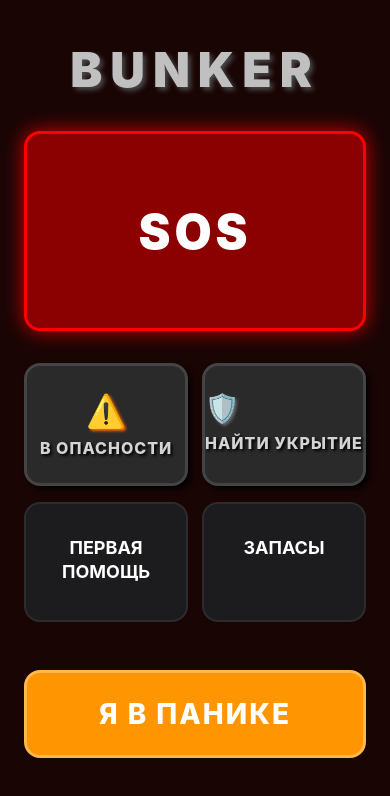
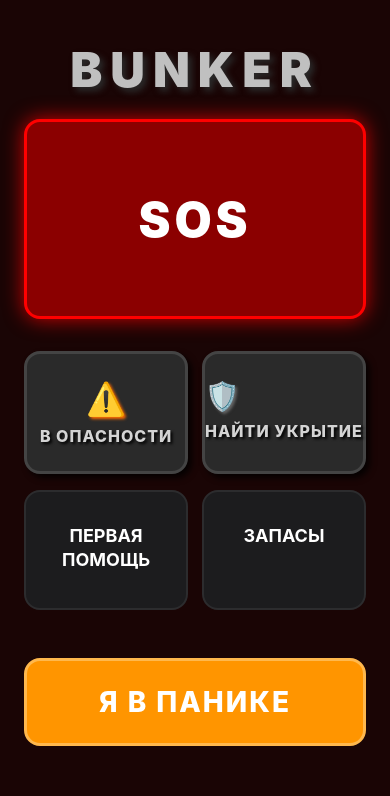
Before and after one commit to MrAlexOm/Bunker-App, a React Native app: screen /Home in a window 390 px wide. Shown: the top 796 px of the page. Built offline with nearby package versions, Linux system fonts and the light colour scheme.

Commit message:
Optimize BUNKER header - reduced margin and stronger metallic effect

```diff
--- a/src/screens/HomeScreen.tsx
+++ b/src/screens/HomeScreen.tsx
@@ -85,10 +85,10 @@ const styles = StyleSheet.create({
     textTransform: 'uppercase',
     letterSpacing: 8,
     textAlign: 'center',
-    marginBottom: 32,
-    textShadowColor: '#4A4A4A',
-    textShadowOffset: { width: 3, height: 3 },
-    textShadowRadius: 5,
+    marginBottom: 20,
+    textShadowColor: '#2A2A2A',
+    textShadowOffset: { width: 4, height: 4 },
+    textShadowRadius: 6,
   },
   sosButton: {
     backgroundColor: '#8B0000',
```
